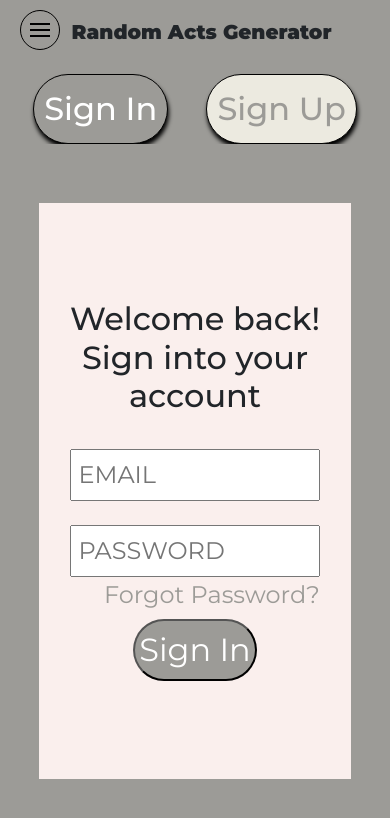
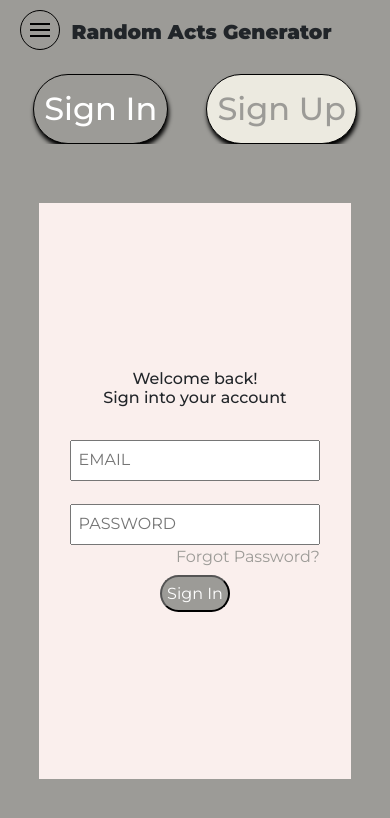
Before and after one commit to bw-Random-Acts-generator/Front-End, a React (Create React App) app in the folder random-kindness/: page /login in a window 390 px wide. Shown: the top 818 px of the page. Built offline with nearby package versions, Linux system fonts and the light colour scheme.

Commit message:
login page now fully responsive.

```diff
--- a/random-kindness/src/Components/Home.css
+++ b/random-kindness/src/Components/Home.css
@@ -19,7 +19,7 @@
     justify-content: center;
     align-items: center;
     margin-bottom: 2rem;
-
+    margin-top: 5%;
 
 }
 .picStyle {
--- a/random-kindness/src/Components/Login/login.css
+++ b/random-kindness/src/Components/Login/login.css
@@ -9,12 +9,12 @@
 .formStyle {
     background-color: #FAEFED;
     border-radius: 50%;
-    height: 85%;
-    width: 50%;
+    height: 75vh;
+    width: 75vh;
     display: flex;
     flex-direction: column;
     justify-content: center;
-
+    margin-top: 5%;
 }
 .headerConStyle {
     display: flex;
@@ -23,7 +23,7 @@
     margin-bottom: 3%;
 }
 .headerStyle {
-    font-size: 2rem;
+    font-size: 200%;
     margin: 0;
 }
 
@@ -35,7 +35,7 @@
 }
 .loginStyle {
     width: 80%;
-    font-size: 1.5rem;
+    font-size: 150%;
     margin-top: 5%;
     padding: 2%;
 }
@@ -43,17 +43,34 @@
     align-self: flex-end;
     margin-right: 10%;
     color: #9C9B97;
-    font-size: 1.5rem;
+    font-size: 150%;
 }
 .buttonStyle {
     background-color: #9C9B97;
     color: white;
-    font-size: 2rem;
+    font-size: 200%;
     padding: 1.5%;
     border-radius: 35px;
     margin-top: 2%;
 }
-
+@media(max-width: 700px) {
+    .formStyle{
+        height: 50vh;
+        width: 50vh;
+    }
+    .headerStyle{
+        font-size: 100%;
+    }
+    .loginStyle{
+        font-size: 100%;
+    }
+    .forgotStyle{
+        font-size: 100%;
+    }
+    .buttonStyle{
+        font-size: 100%;
+    }
+}
 @media(max-width: 400px) {
     .formStyle{
         border-radius: 0;
```
